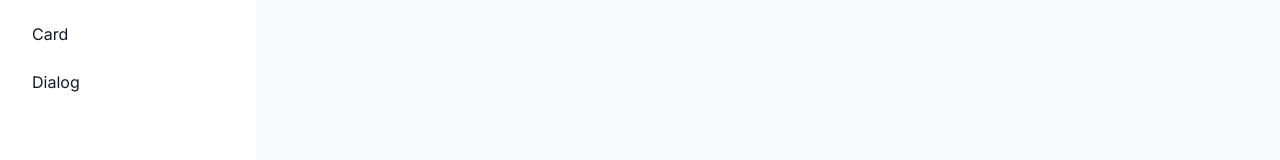
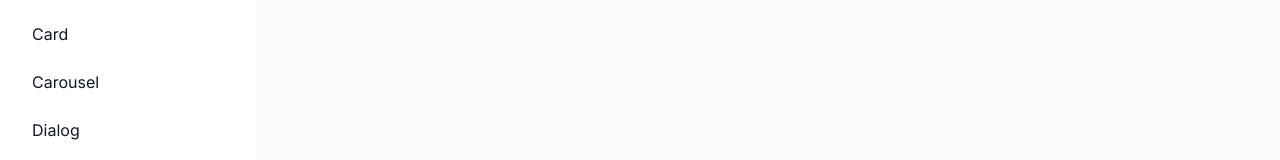
Before and after one commit to ImNotGabo/shadcn-dashboard, a Next.js app: page /dashboard/accordion in a window 1280 px wide. Shown: the part 406-566 px from the top of the page. Built offline with nearby package versions, Linux system fonts and the light colour scheme.

Commit message:
add carousel link to dashboard layout navigation

```diff
--- a/src/app/dashboard/layout.tsx
+++ b/src/app/dashboard/layout.tsx
@@ -14,6 +14,7 @@ const links = [
 	{ name: 'calendar', href: 'calendar' },
 	{ name: 'avatar', href: 'avatar' },
 	{ name: 'card', href: 'card' },
+	{ name: 'carousel', href: 'carousel' },
 ].sort((a, b) => a.name.localeCompare(b.name));
 
 export default function DashboardLayout({
```
